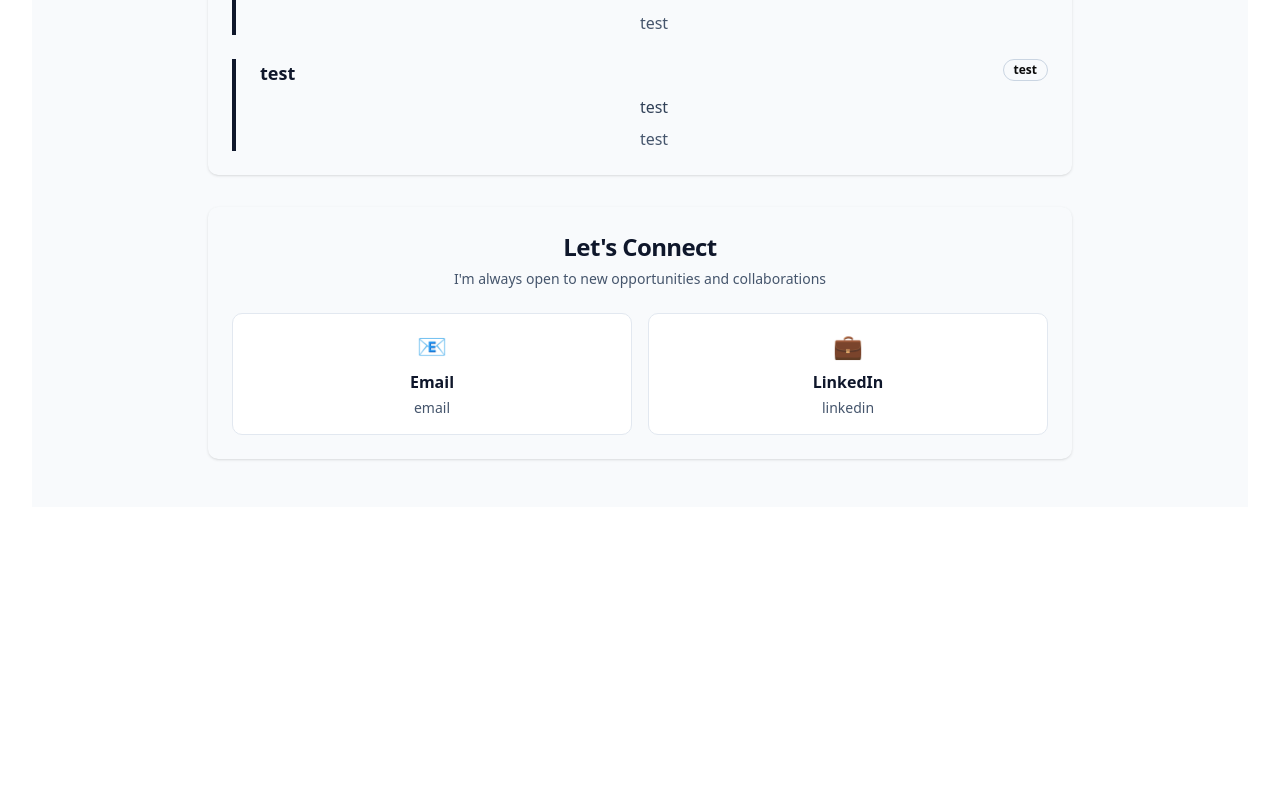
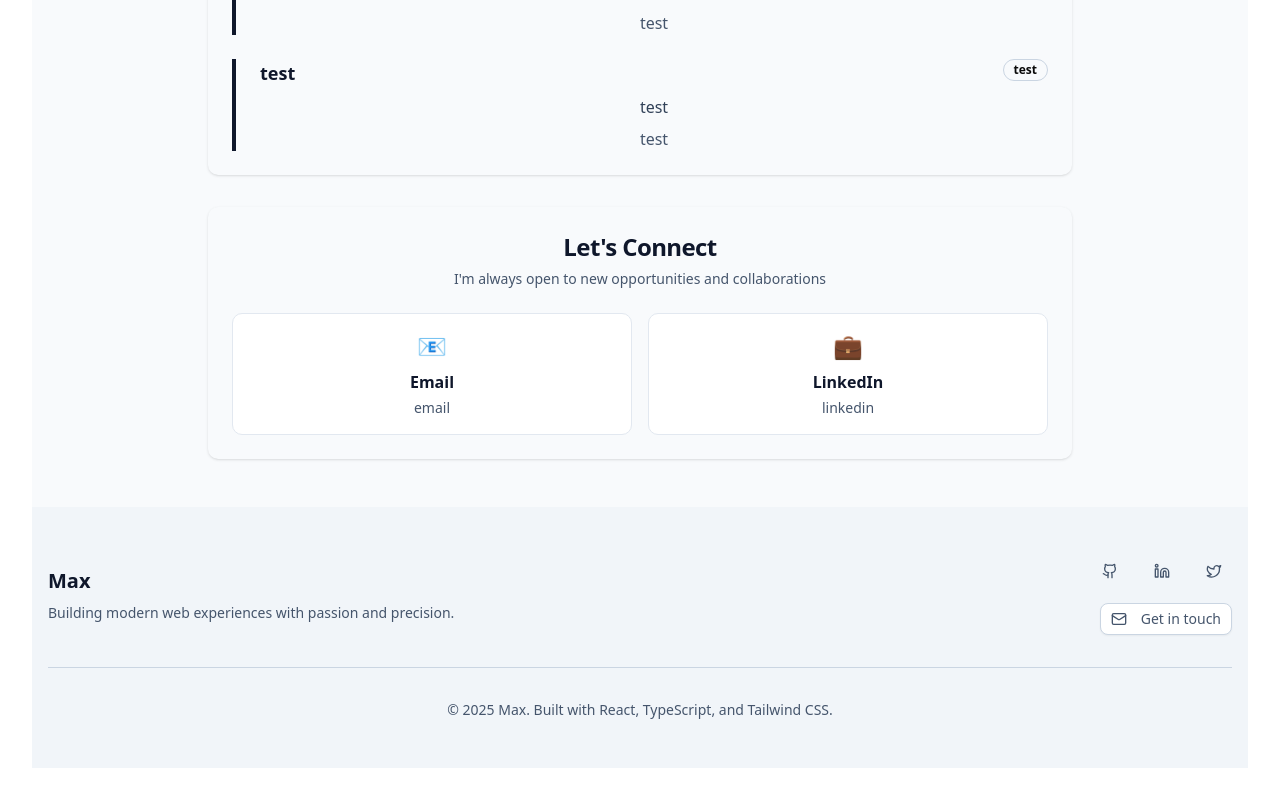
Before and after one commit to AlysonRTY/herewego, a React (Vite) app: page /aboutMe in a window 1280 px wide. Shown: the part 1175-1975 px from the top of the page. Before the commit the page ends 1714 px from the top, so only its background shows below. Built offline with nearby package versions, Linux system fonts and the light colour scheme.

Commit message:
improvements

```diff
--- a/src/components/Footer.tsx
+++ b/src/components/Footer.tsx
@@ -56,7 +56,7 @@ export default function Footer() {
 
         <div className="border-t border-slate-300 dark:border-slate-700 mt-8 pt-8 text-center">
           <p className="text-sm">
-            © 2024 Max. Built with React, TypeScript, and Tailwind CSS.
+            © 2025 Max. Built with React, TypeScript, and Tailwind CSS.
           </p>
         </div>
       </div>
--- a/src/components/HeroSection.tsx
+++ b/src/components/HeroSection.tsx
@@ -8,11 +8,6 @@ export default function HeroSection() {
   return (
     <section className="relative min-h-screen flex items-center justify-center bg-slate-50 dark:bg-slate-900">
       <div className="container mx-auto px-4 text-center relative z-10">
-        {/* Badge */}
-        {/* <Badge variant="secondary" className="mb-6 px-4 py-2 text-sm">
-         Available for new opportunities
-        </Badge> */}
-
         {/* Main heading */}
         <h1 className="text-5xl md:text-7xl font-bold text-slate-900 dark:text-slate-100 mb-6 leading-tight">
           Hi, I'm{" "}
--- a/src/pages/AboutMe.tsx
+++ b/src/pages/AboutMe.tsx
@@ -9,6 +9,7 @@ import {
 import { Badge } from "@/components/ui/badge";
 import { Separator } from "@/components/ui/separator";
 import { ArrowRight, Download, Mail, Github, Linkedin } from "lucide-react";
+import Footer from "@/components/Footer";
 
 function AboutMe() {
   const skills = [
@@ -189,6 +190,7 @@ function AboutMe() {
           </CardContent>
         </Card>
       </div>
+      <Footer />
     </div>
   );
 }
```
